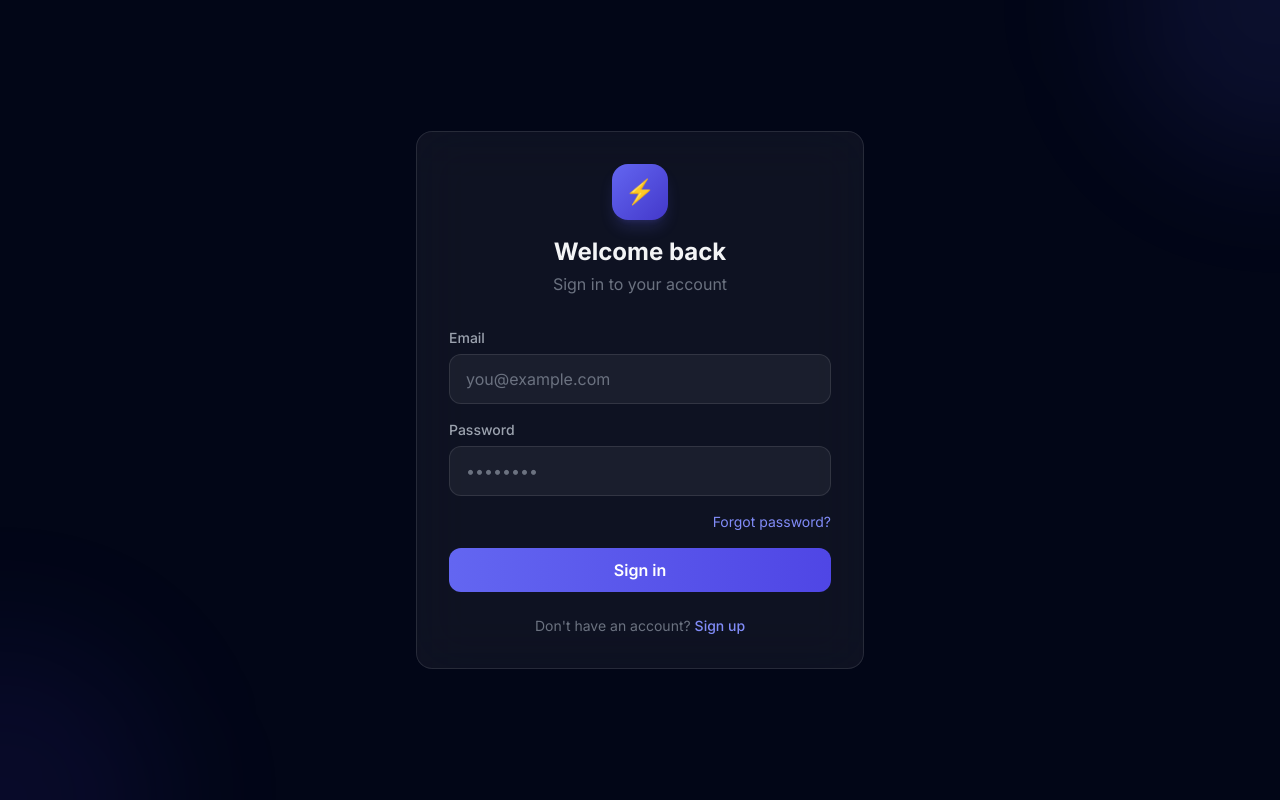
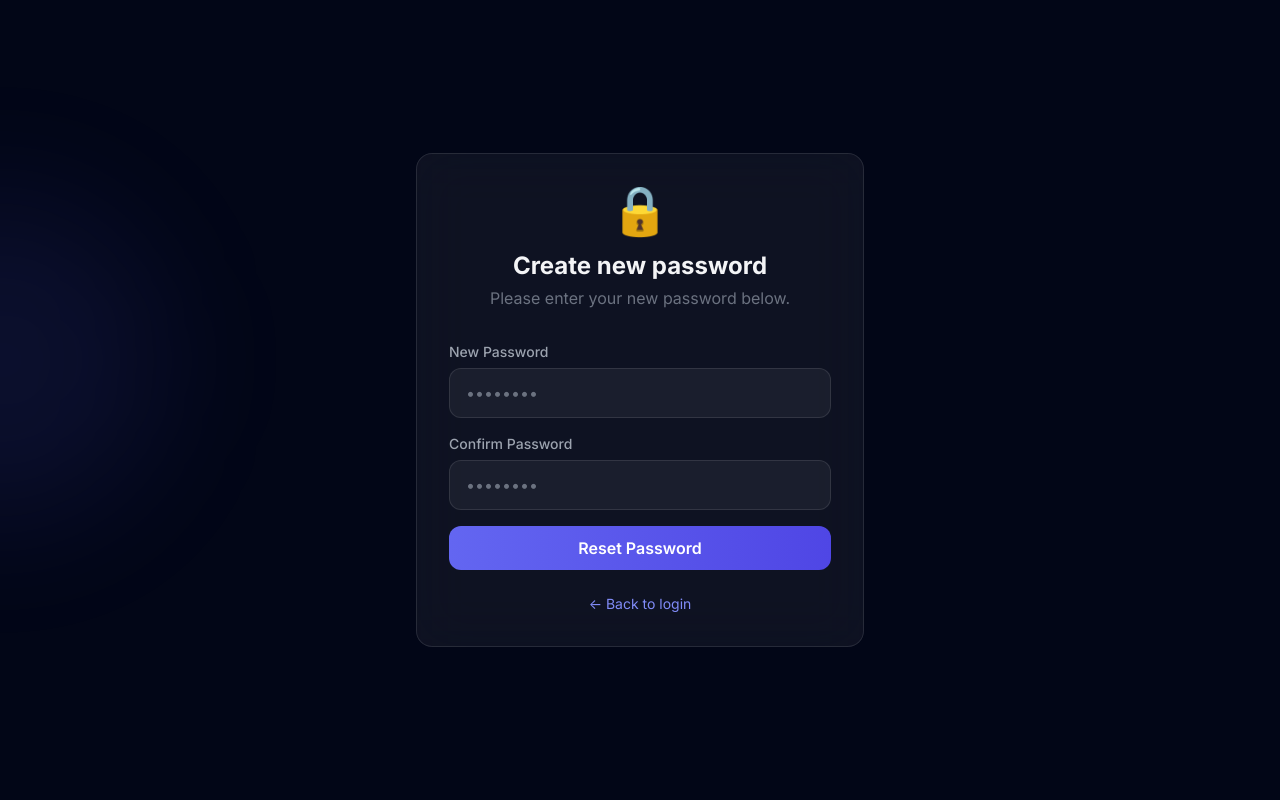
Before and after one commit to sinha-7/smart-task-reminder, a React (Vite) app in the folder web/: page /reset-password in a window 1280 px wide. Before the commit this address led to /login. Built offline with nearby package versions, Linux system fonts and the light colour scheme; no server answers.

Commit message:
Finish forgot password feature by adding Reset Password page

```diff
--- a/web/src/App.jsx
+++ b/web/src/App.jsx
@@ -4,6 +4,7 @@ import ProtectedRoute from './components/auth/ProtectedRoute';
 import LoginPage from './pages/LoginPage';
 import SignupPage from './pages/SignupPage';
 import ForgotPasswordPage from './pages/ForgotPasswordPage';
+import ResetPasswordPage from './pages/ResetPasswordPage';
 import DashboardPage from './pages/DashboardPage';
 import TasksPage from './pages/TasksPage';
 
@@ -14,6 +15,7 @@ export default function App() {
       <Route path="/login" element={<LoginPage />} />
       <Route path="/signup" element={<SignupPage />} />
       <Route path="/forgot-password" element={<ForgotPasswordPage />} />
+      <Route path="/reset-password" element={<ResetPasswordPage />} />
 
       {/* Protected routes */}
       <Route
--- /dev/null
+++ b/web/src/pages/ResetPasswordPage.jsx
@@ -0,0 +1,93 @@
+import { useState } from 'react';
+import { Link, useNavigate, useSearchParams } from 'react-router-dom';
+import { useAuth } from '../hooks/useAuth';
+import toast from 'react-hot-toast';
+
+export default function ResetPasswordPage() {
+  const [password, setPassword] = useState('');
+  const [confirmPassword, setConfirmPassword] = useState('');
+  const [searchParams] = useSearchParams();
+  const token = searchParams.get('token');
+
+  const { resetPassword, loading } = useAuth();
+  const navigate = useNavigate();
+
+  const handleSubmit = async (e) => {
+    e.preventDefault();
+
+    if (!token) {
+      toast.error('Invalid or missing reset token');
+      return;
+    }
+
+    if (password !== confirmPassword) {
+      toast.error('Passwords do not match');
+      return;
+    }
+
+    if (password.length < 6) {
+      toast.error('Password must be at least 6 characters');
+      return;
+    }
+
+    try {
+      await resetPassword({ token, password });
+      toast.success('Password reset successfully!');
+      navigate('/login');
+    } catch (err) {
+      toast.error(err.response?.data?.message || 'Failed to reset password');
+    }
+  };
+
+  return (
+    <div className="min-h-screen flex items-center justify-center p-4 bg-surface-900">
+      <div className="absolute inset-0 overflow-hidden pointer-events-none">
+        <div className="absolute top-1/4 -left-40 w-80 h-80 bg-primary-500/10 rounded-full blur-3xl" />
+      </div>
+
+      <div className="glass-card p-8 w-full max-w-md animate-scale-in relative">
+        <div className="text-center mb-8">
+          <span className="text-5xl mb-4 block">🔒</span>
+          <h1 className="text-2xl font-bold text-gray-100">Create new password</h1>
+          <p className="text-gray-500 mt-1">Please enter your new password below.</p>
+        </div>
+
+        <form onSubmit={handleSubmit} className="space-y-4">
+          <div>
+            <label className="label" htmlFor="new-password">New Password</label>
+            <input
+              id="new-password"
+              type="password"
+              value={password}
+              onChange={(e) => setPassword(e.target.value)}
+              className="input-field"
+              placeholder="••••••••"
+              required
+            />
+          </div>
+          <div>
+            <label className="label" htmlFor="confirm-password">Confirm Password</label>
+            <input
+              id="confirm-password"
+              type="password"
+              value={confirmPassword}
+              onChange={(e) => setConfirmPassword(e.target.value)}
+              className="input-field"
+              placeholder="••••••••"
+              required
+            />
+          </div>
+          <button type="submit" disabled={loading} className="btn-primary w-full" id="reset-submit-btn">
+            {loading ? 'Resetting...' : 'Reset Password'}
+          </button>
+        </form>
+
+        <p className="text-center text-sm text-gray-500 mt-6">
+          <Link to="/login" className="text-primary-400 hover:text-primary-300 transition-colors">
+            ← Back to login
+          </Link>
+        </p>
+      </div>
+    </div>
+  );
+}
```
